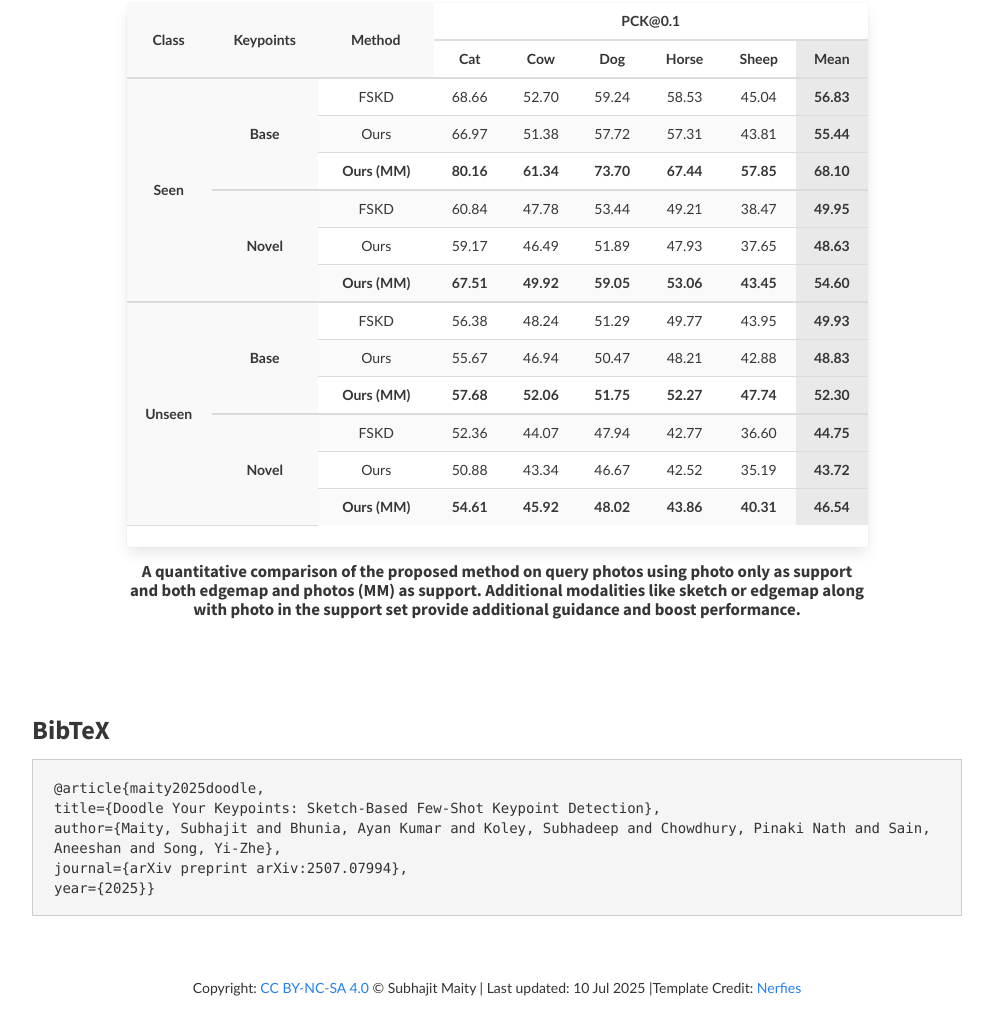
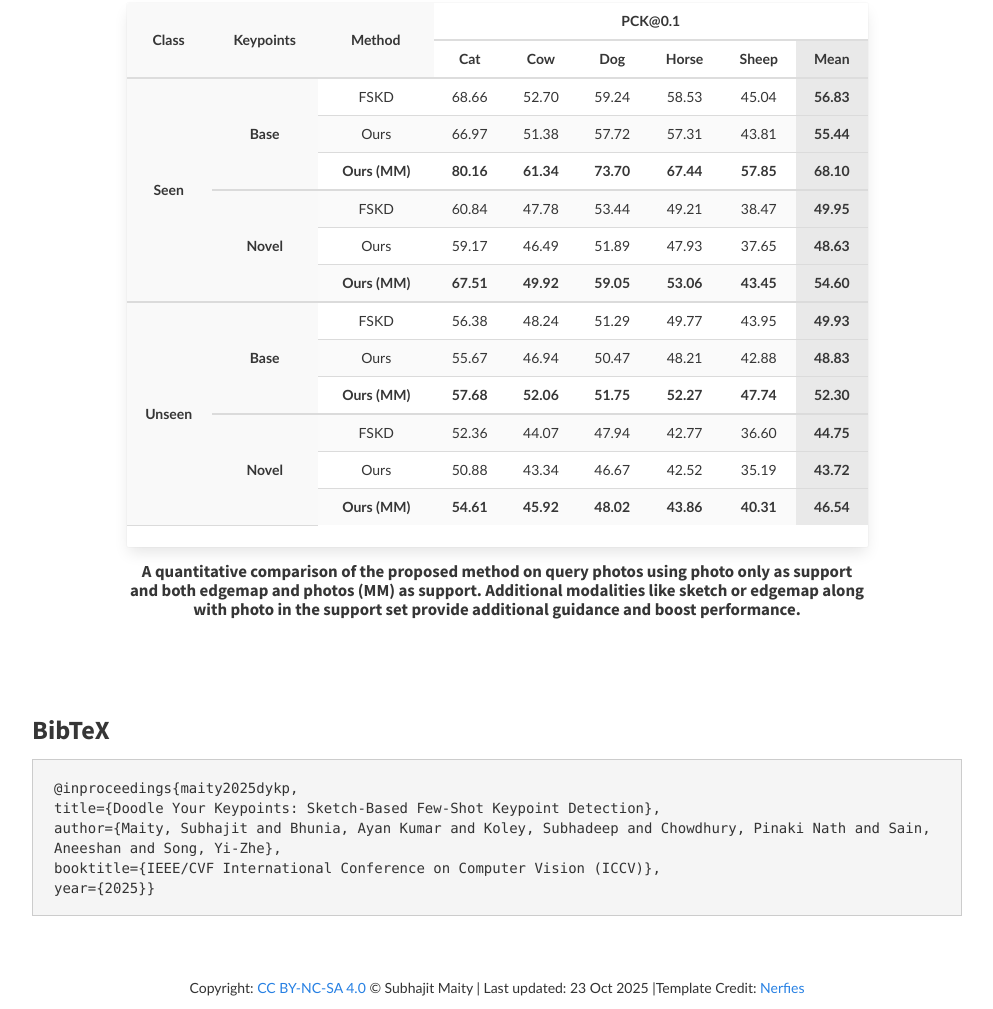
Before and after one commit to MaitySubhajit/DYKp, a plain HTML site: page docs/index.html in a window 1280 px wide. Shown: the part 6314-7323 px from the top of the page, without its empty margins (143-1136 px from the left). Drawn offline with nearby package versions, Linux system fonts and the light colour scheme; some packages are replaced by stand-ins of ours; files that its build step writes are made by us from their sources; a script that the page names is missing; some icons are missing; a web font is replaced by a local one.

Commit message:
webpage update

```diff
--- a/docs/index.html
+++ b/docs/index.html
@@ -135,7 +135,7 @@
                      <div class="publication-links">
                         <!-- PDF Link. -->
                         <span class="link-block">
-                        <a href="https://arxiv.org/pdf/2507.07994"
+                        <a href="https://openaccess.thecvf.com/content/ICCV2025/papers/Maity_Doodle_Your_Keypoints_Sketch-Based_Few-Shot_Keypoint_Detection_ICCV_2025_paper.pdf"
                            class="external-link button is-normal is-rounded is-dark">
                         <span class="icon">
                         <i class="fas fa-file-pdf"></i>
@@ -850,16 +850,16 @@
    <section class="section" id="BibTeX">
       <div class="container is-max-desktop content">
          <h2 class="title">BibTeX</h2>
-         <!-- <pre><code>@inproceedings{maity2025dykp,
+         <pre><code>@inproceedings{maity2025dykp,
 title={Doodle Your Keypoints: Sketch-Based Few-Shot Keypoint Detection},
-author={Subhajit Maity and Ayan Kumar Bhunia and Subhadeep Koley and Pinaki Nath Chowdhury and Aneeshan Sain and Yi-Zhe Song},
+author={Maity, Subhajit and Bhunia, Ayan Kumar and Koley, Subhadeep and Chowdhury, Pinaki Nath and Sain, Aneeshan and Song, Yi-Zhe},
 booktitle={IEEE/CVF International Conference on Computer Vision (ICCV)},
-year={2025}}</code></pre> -->
-         <pre><code>@article{maity2025doodle,
+year={2025}}</code></pre>
+         <!-- <pre><code>@article{maity2025doodle,
 title={Doodle Your Keypoints: Sketch-Based Few-Shot Keypoint Detection},
 author={Maity, Subhajit and Bhunia, Ayan Kumar and Koley, Subhadeep and Chowdhury, Pinaki Nath and Sain, Aneeshan and Song, Yi-Zhe},
 journal={arXiv preprint arXiv:2507.07994},
-year={2025}}</code></pre>
+year={2025}}</code></pre> -->
       </div>
    </section>
    <script>
@@ -883,6 +883,6 @@ year={2025}}</code></pre>
       });
    </script>
    <br>
-   <p style="text-align:center"> Copyright: <a href="https://creativecommons.org/licenses/by-nc-sa/4.0/"> CC BY-NC-SA 4.0</a> © Subhajit Maity | Last updated: 10 Jul 2025 |Template Credit: <a href="https://nerfies.github.io/"> Nerfies</a></p>
+   <p style="text-align:center"> Copyright: <a href="https://creativecommons.org/licenses/by-nc-sa/4.0/"> CC BY-NC-SA 4.0</a> © Subhajit Maity | Last updated: 23 Oct 2025 |Template Credit: <a href="https://nerfies.github.io/"> Nerfies</a></p>
    </body>
 </html>
```
